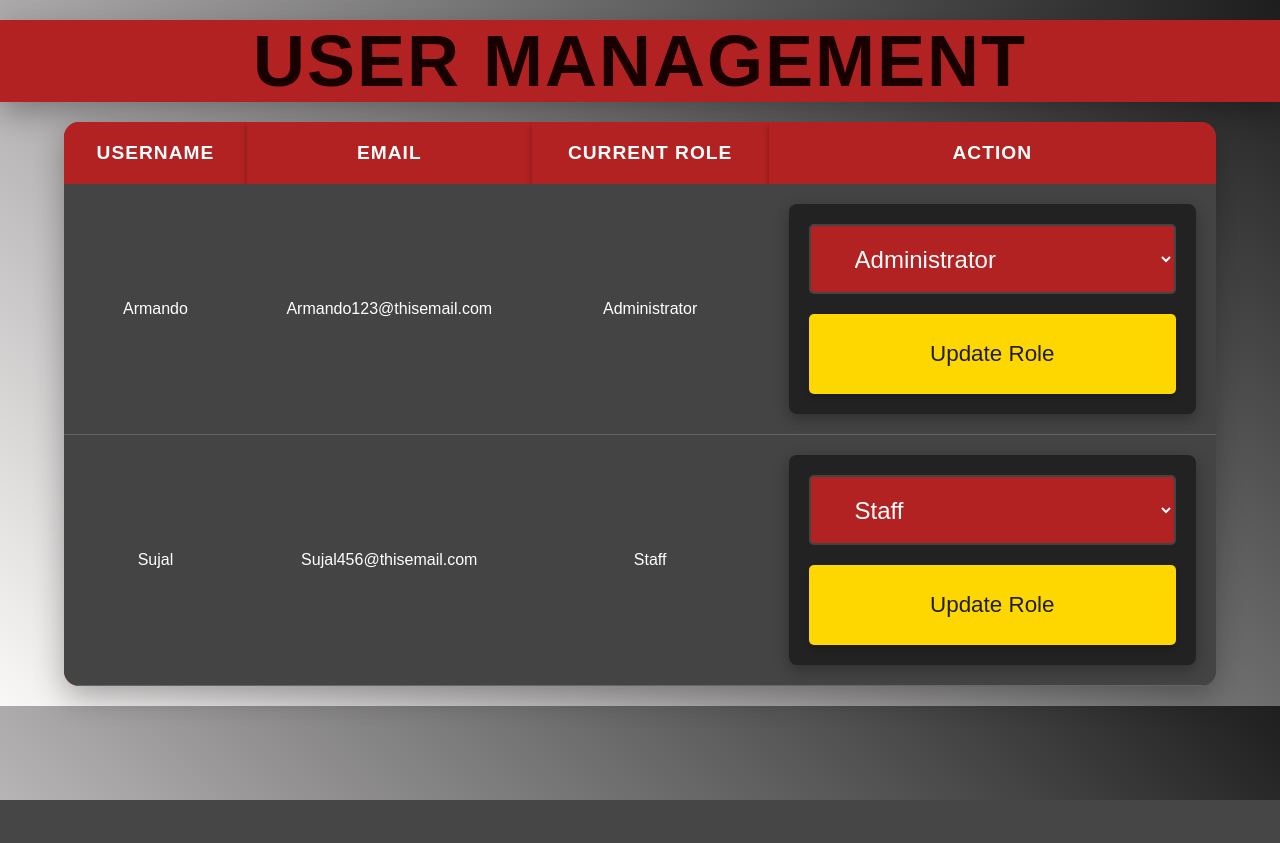
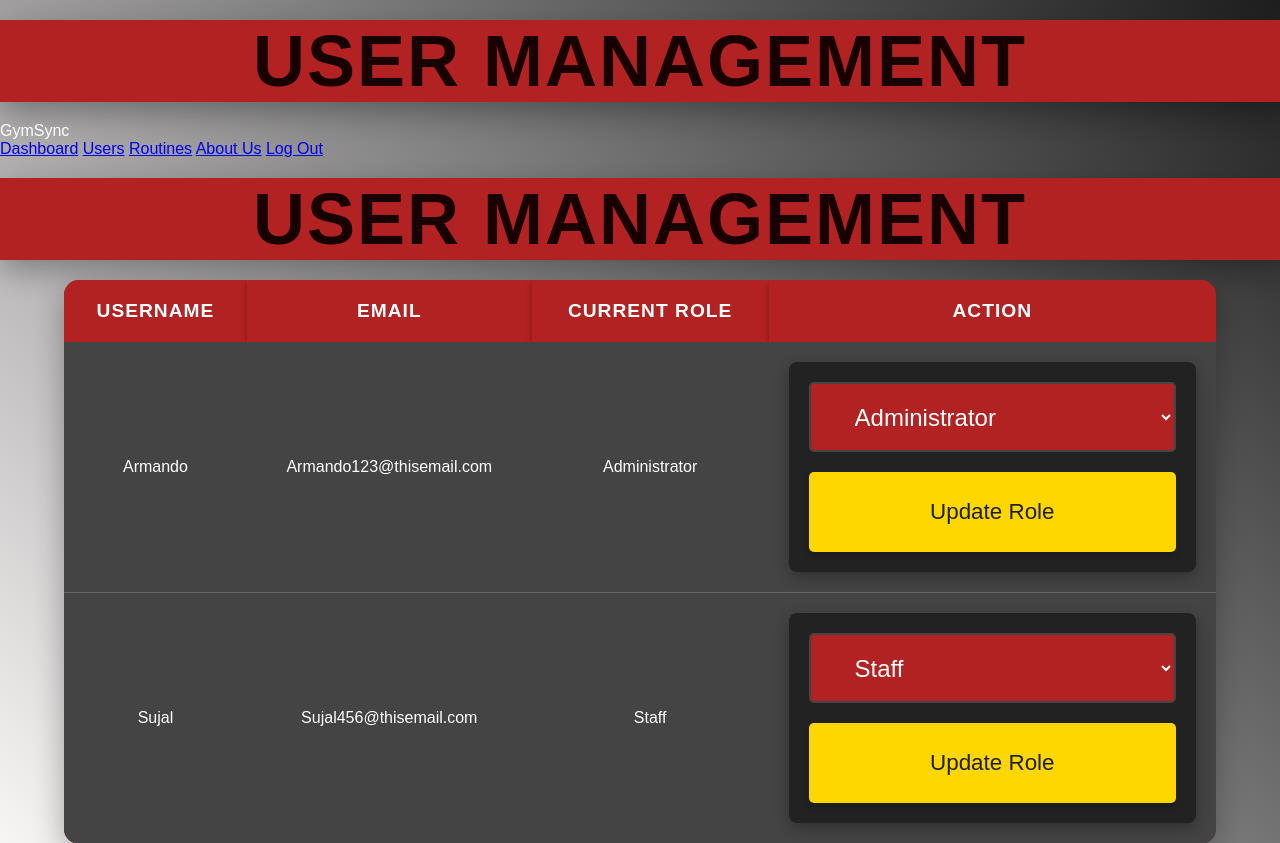
Before and after one commit to ArmandoMartinez3/dgl104-appdevproj-group6, a Django app: template gymapp/templates/admin/t.admin_home.html in a window 1280 px wide. Shown: the top 843 px of the page. Before the commit the page ends 800 px from the top, so only its background shows below. Run offline with Django 5.2, Linux system fonts and the light colour scheme; the template is opened without the code that fills it, so the values that code supplies are empty.

Commit message:
Added Nav bar to html

```diff
--- a/gymapp/templates/admin/t.admin_home.html
+++ b/gymapp/templates/admin/t.admin_home.html
@@ -7,6 +7,21 @@
     <link rel="stylesheet" href="t_admin_home.css" />
   </head>
   <body>
+    <h2>User Management</h2>
+    <!-- Header Section -->
+    <header>
+      <nav>
+        <div class="logo">GymSync</div>
+        <div class="nav-links">
+          <a href="#">Dashboard</a>
+          <a href="#">Users</a>
+          <a href="#">Routines</a>
+          <a href="#">About Us</a>
+          <a href="#">Log Out</a>
+        </div>
+      </nav>
+    </header>
+    <!-- Main Section -->
     <h2>User Management</h2>
     <table class="table">
       <!--This is to group the the header content in the table -->
```
